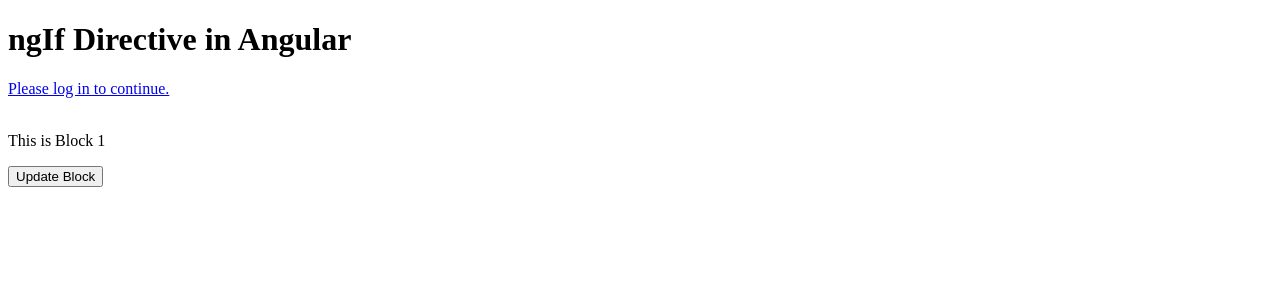
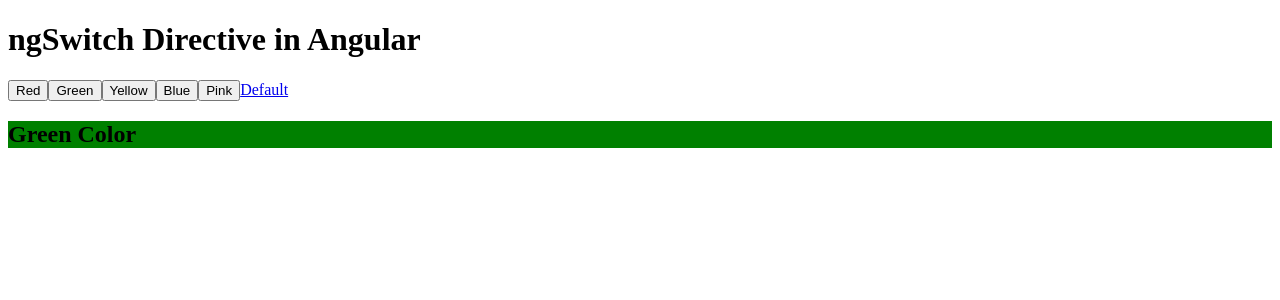
Before and after one commit to deep-coder1/angular22-tutorial-csbs, an Angular app: page / in a window 1280 px wide. Shown: the top 300 px of the page. Built offline with nearby package versions, Linux system fonts and the light colour scheme.

Commit message:
ngSwitch Directive in Angular tut complete

```diff
--- a/src/app/app.html
+++ b/src/app/app.html
@@ -252,7 +252,6 @@
   }
 </ul> -->
 
-
 <!-- Directives in Angular 22 -->
 <!-- <h1>Directives in Angular 22</h1>
 <h2 *ngIf="isLogin()">Welcome User</h2>
@@ -289,7 +288,7 @@
 </ul> -->
 
 <!-- ngIf Directive in Angular  -->
-<h1>ngIf Directive in Angular </h1>
+<!-- <h1>ngIf Directive in Angular </h1>
 <div *ngIf="login; else elseBlock" >Welcome, User! <a href="/logout">Logout</a></div>
 <ng-template #elseBlock>
   <div><a href="/login">Please log in to continue.</a></div>
@@ -305,4 +304,21 @@
 <div *ngIf="block==2">
   <p>This is Block 3</p>
 </div>
-<button (click)="updateBlock()">Update Block</button>
+<button (click)="updateBlock()">Update Block</button> -->
+
+<!-- ngSwitch Directive in Angular -->
+<h1>ngSwitch Directive in Angular</h1>
+<button (click)="changeColor('red')">Red</button>
+<button (click)="changeColor('green')">Green</button>
+<button (click)="changeColor('yellow')">Yellow</button>
+<button (click)="changeColor('blue')">Blue</button>
+<button (click)="changeColor('pink')">Pink</button>
+<a href="#" (click)="changeColor('')">Default</a>
+<div [ngSwitch]="color">
+  <h2 *ngSwitchCase="'red'" style="background-color: red">Red Color</h2>
+  <h2 *ngSwitchCase="'green'" style="background-color: green">Green Color</h2>
+  <h2 *ngSwitchCase="'yellow'" style="background-color: yellow">yellow Color</h2>
+  <h2 *ngSwitchCase="'blue'" style="background-color: blue">blue Color</h2>
+  <h2 *ngSwitchCase="'pink'" style="background-color: pink">pink Color</h2>
+  <h2 *ngSwitchDefault style="background-color: gray">Default Color</h2>
+</div>
--- a/src/app/app.ts
+++ b/src/app/app.ts
@@ -4,10 +4,10 @@ import { Profile } from './profile/profile';
 import { UserData } from './user-data/user-data';
 import { AdminData } from './admin-data/admin-data';
 import { FormsModule } from '@angular/forms';
-import { CommonModule } from '@angular/common';
+import { CommonModule, NgSwitch, NgSwitchCase, NgSwitchDefault } from '@angular/common';
 
 @Component({
-  imports: [RouterOutlet, Profile, UserData, AdminData, FormsModule, CommonModule],
+  imports: [RouterOutlet, Profile, UserData, AdminData, FormsModule, CommonModule, NgSwitchCase, NgSwitch, NgSwitchDefault],
   selector: 'app-root',
   styleUrl: './app.css',
   templateUrl: './app.html',
@@ -355,14 +355,24 @@ import { CommonModule } from '@angular/common';
 
 // }
 
-// ngIf Directive in Angular
+// // ngIf Directive in Angular
+// export class App{
+//   login = false;
+//   block = 0;
+
+//   updateBlock() {
+//     // this.block = (this.block % 3) + 1;
+//     // this.block = this.block + 1;
+//     this.block++;
+//   }
+// }
+
+// ngSwitch Directive in Angular
+// NgSwitchCase, NgSwitch, NgSwitchDefault imports important
 export class App{
-  login = false;
-  block = 0;
+  color = "green"
 
-  updateBlock() {
-    // this.block = (this.block % 3) + 1;
-    // this.block = this.block + 1;
-    this.block++;
+  changeColor(color:string){
+    this.color = color;
   }
 }
```
